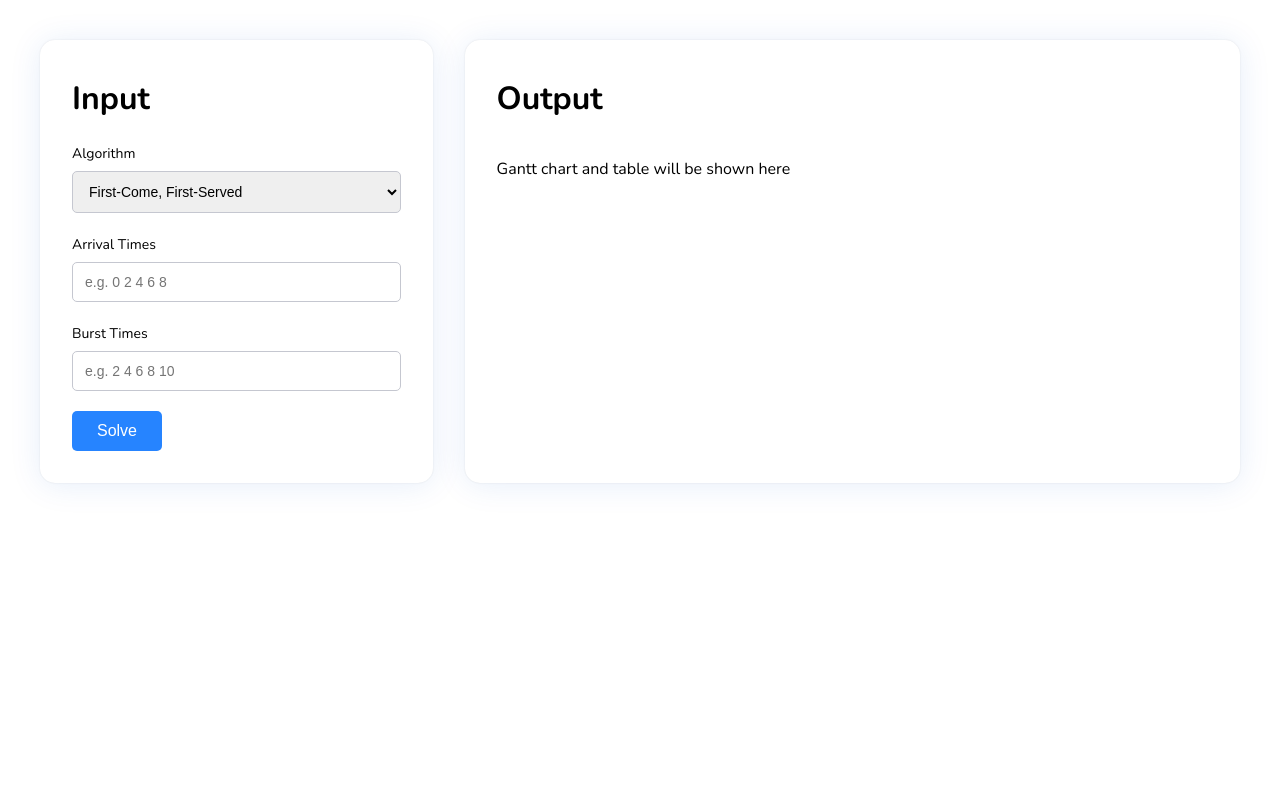
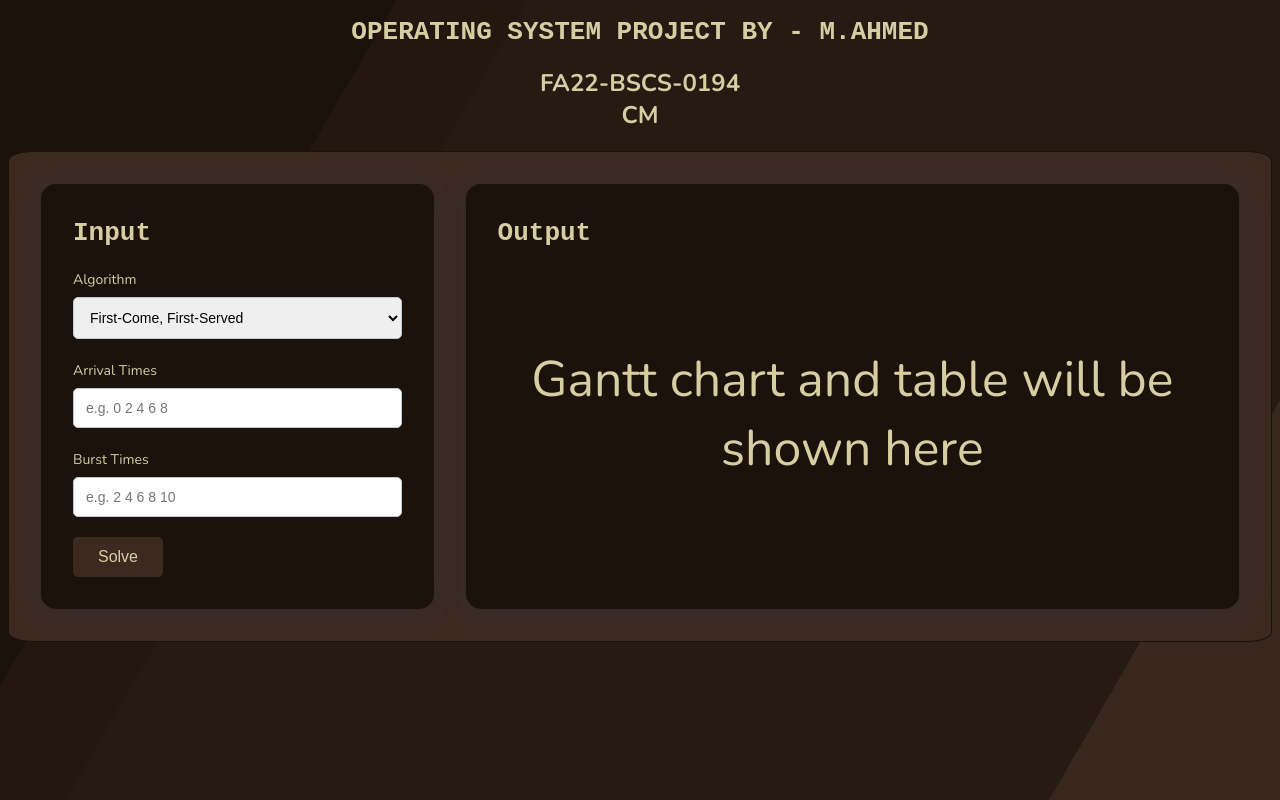
Before and after one commit to Ahmedgito/os-scheduling-visualiser, a website built with webpack: page public/index.html in a window 1280 px wide. Built offline with nearby package versions, Linux system fonts and the light colour scheme.

Commit message:
first release

```diff
--- a/public/index.html
+++ b/public/index.html
@@ -14,6 +14,16 @@
     <script src="static/bundle/main.js" defer></script>
   </head>
   <body>
+
+
+
+    <div class="bg"></div>
+<div class="bg bg2"></div>
+<div class="bg bg3"></div>
+<div class="content">
+
+    <h1 class="main-heading">OPERATING SYSTEM PROJECT BY - M.AHMED </h1>
+    <h2 class="main-heading">FA22-BSCS-0194 <br> CM</h2>
     <div class="container">
       <div class="input-section">
         <h1>Input</h1>
@@ -92,5 +102,6 @@
         </div>
       </div>
     </div>
+  </div>
   </body>
 </html>
--- a/public/static/css/style.css
+++ b/public/static/css/style.css
@@ -1,17 +1,88 @@
+:root {
+  --color-black: #1A120B; /* Dark Black */
+  --color-brown: #3C2A21; /* Brown */
+  --color-beige: #D5CEA3; /* Beige */
+  --color-light-beige: #E5E5CB; /* Light Beige */
+
+  /* Assigning text colors */
+  --text-primary: var(--color-black);
+  --text-secondary: var(--color-brown);
+  --text-accent: var(--color-beige);
+  --text-muted: var(--color-light-beige);
+}
+
+
+  html {
+    height:100%;
+  }
+
+  .bg {
+    animation:slide 3s ease-in-out infinite alternate;
+    background-image: linear-gradient(-60deg, #3C2A21 50%, #1A120B 50% );
+    bottom:0;
+    left:-50%;
+    opacity:.5;
+    position:fixed;
+    right:-50%;
+    top:0;
+    z-index:-1;
+  }
+
+  .bg2 {
+    animation-direction:alternate-reverse;
+    animation-duration:4s;
+  }
+
+  .bg3 {
+    animation-duration:5s;
+  }
+
+
+
+h1 {
+  font-family:monospace;
+}
+
+@keyframes slide {
+  0% {
+    transform:translateX(-25%);
+  }
+  100% {
+    transform:translateX(25%);
+  }
+}
+
 body {
   font-family: "Nunito", sans-serif;
+  background-color: var(--color-black);
 }
 
+h1,h2{
+  color: var(--color-beige);
+}
+p{
+  color: var(--color-beige);
+}
+
+label{
+  color: var(--color-beige);
+}
 .container {
   display: flex;
   gap: 2rem;
   padding: 2rem;
-  background: #fff;
+  background: var(--color-brown);
+  border: solid 1px var(--color-black) ;
+  border-radius: 2%;
+}
+
+.main-heading{
+  text-align: center;
 }
 
 .output-section {
   flex: 1;
-  background: #fff;
+  background: var(--color-black);
   padding: 1rem 2rem 2rem 2rem;
   box-shadow: 0px 0px 2px rgba(0, 0, 0, 0.1),
     0px 2px 32px rgba(15, 91, 206, 0.1);
@@ -21,7 +92,7 @@ body {
 
 .input-section {
   padding: 1rem 2rem 2rem 2rem;
-  background: #ffffff;
+  background: var(--color-black);
   box-shadow: 0px 0px 2px rgba(0, 0, 0, 0.1),
     0px 2px 32px rgba(15, 91, 206, 0.1);
   border-radius: 15px;
@@ -37,7 +108,7 @@ body {
 }
 
 #algo-value {
-  background-color: #e8fff7;
+  background-color: var(--color-beige);
   font-weight: 500;
   border-radius: 5px;
   padding: 8px 10px;
@@ -91,7 +162,18 @@ body {
   text-align: left;
   padding: 15px;
   border: 1px solid #e1e1e1;
+
 }
+
+.styled-table td {
+  color: var(--color-beige);
+}
+
+.styled-table th {
+  background-color: var(--color-beige);
+  color: var(--color-black);
+}
+
 #avg-row {
   position: relative;
   bottom: 0;
@@ -125,6 +207,13 @@ input {
   font-size: 14px;
 }
 
+#output-desc{
+  font-size: 50px;
+  text-align: center;
+  vertical-align: middle;
+  margin-top: 80px;
+}
+
 input:hover {
   background-color: #fafafa;
   border-color: rgb(179, 179, 179);
@@ -137,9 +226,9 @@ input:focus {
 }
 
 button {
-  background-color: #2684ff;
+  background-color: var(--color-brown);
   border-radius: 5px;
-  color: #fff;
+  color: var(--color-beige);
   width: 5.625rem;
   height: 2.5rem;
   transition: background-color 0.2s ease-out;
@@ -149,7 +238,9 @@ button {
 }
 
 button:hover {
-  background-color: #005bff;
+  background-color: var(--color-light-beige);
+  color: var(--color-brown);
+  font-weight: bold;
 }
 
 span.ripple {
@@ -176,64 +267,5 @@ span.ripple {
 
 #algo-select option:checked {
   background-color: #2684ff;
-  color: #fff;
+  color: var(--color-beige);
 }
-
-/* Style the select dropdown arrow */
-/* #algo-select::-ms-expand {
-  display: none;
-} */
-
-/* Style the select options */
-/* #algo-select option {
-  font-size: 14px;
-  background-color: #fff;
-  color: #000;
-} */
-
-/* Style the select dropdown */
-/* #algo-select-dropdown {
-  border: 1px solid #c5c7d0;
-  border-top: none;
-  border-radius: 0 0 5px 5px;
-  max-height: 150px;
-  overflow-y: auto;
-} */
-
-/* Style the select option on hover */
-/* #algo-select option:hover {
-  background-color: #da2b2b;
-} */
-
-/* Style the select option when selected */
-
-/* @keyframes ripple {
-  to {
-    transform: scale(4);
-    opacity: 0;
-  }
-} */
-
-/* .table-wrapper {
-  overflow: auto;
-  max-width: 100%;
-  margin: 0px auto 20px auto;
-  background: linear-gradient(to right, white 30%, rgba(255, 255, 255, 0)),
-    linear-gradient(to right, rgba(255, 255, 255, 0), white 70%) 0 100%,
-    radial-gradient(
-      farthest-side at 0% 50%,
-      rgba(0, 0, 0, 0.2),
-      rgba(0, 0, 0, 0)
-    ),
-    radial-gradient(
-        farthest-side at 100% 50%,
-        rgba(0, 0, 0, 0.2),
-        rgba(0, 0, 0, 0)
-      )
-      0 100%;
-  background-repeat: no-repeat;
-  background-color: white;
-  background-size: 40px 100%, 40px 100%, 14px 100%, 14px 100%;
-  background-position: 0 0, 100%, 0 0, 100%;
-  background-attachment: local, local, scroll, scroll;
-} */
```
